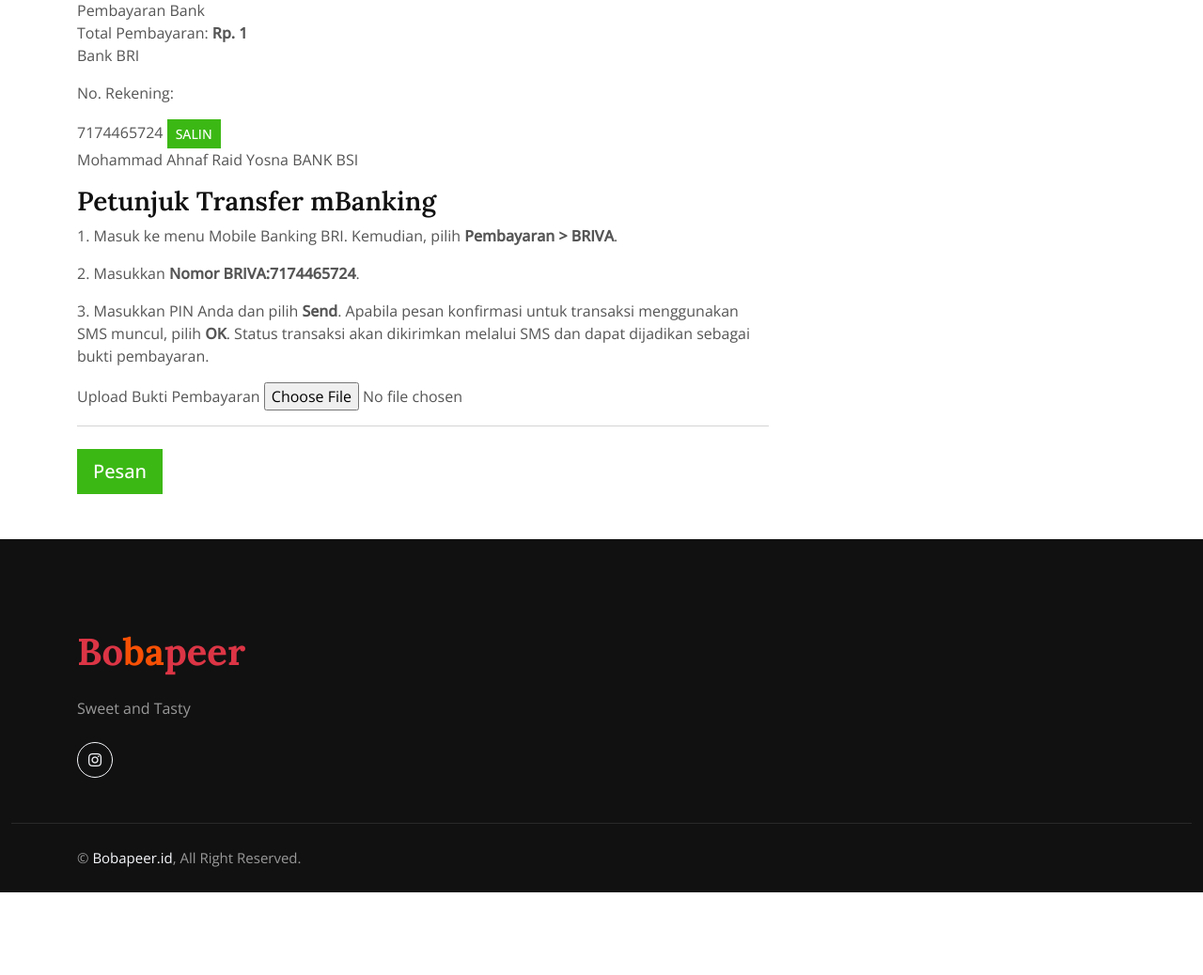
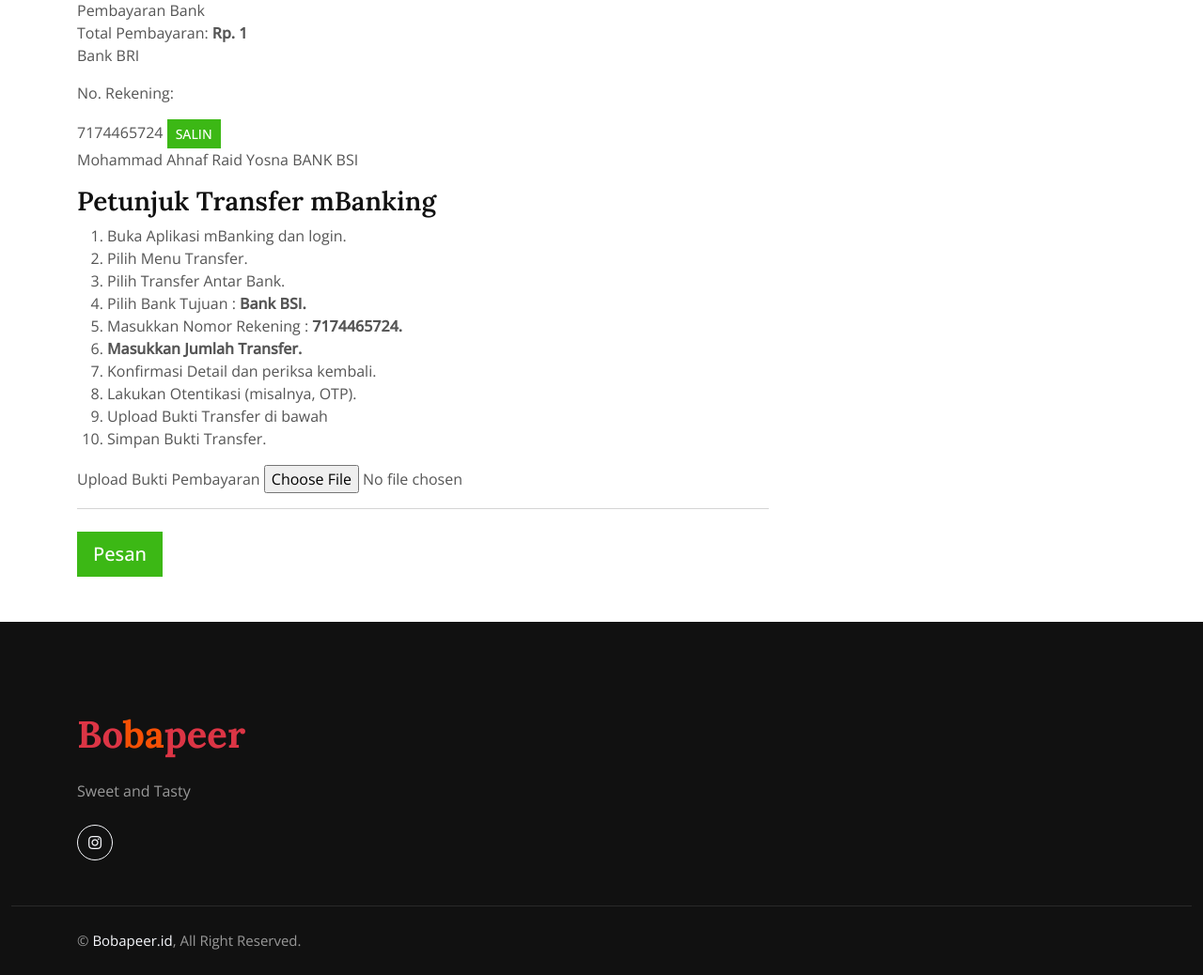
Before and after one commit to Ulil19/Bobaper, a Flask app: template templates/user/checkout.html in a window 1280 px wide. Shown: the part 802-1840 px from the top of the page at 94% size. Before the commit the page ends 1752 px from the top, so only its background shows below. Run offline with Flask 3, Linux system fonts and the light colour scheme; the template is opened without the code that fills it: most values are stand-ins (such as "Sample title", 1, 10 or a date in 2020); some libraries are stand-ins or nearby versions.

Commit message:
Ubah Pembayaran bank

```diff
--- a/templates/user/checkout.html
+++ b/templates/user/checkout.html
@@ -101,11 +101,18 @@
             </div>
             <div class="instructions">
               <h3>Petunjuk Transfer mBanking</h3>
-              <p>1. Masuk ke menu Mobile Banking BRI. Kemudian, pilih <strong>Pembayaran > BRIVA</strong>.</p>
-              <p>2. Masukkan <strong>Nomor BRIVA:7174465724</strong>.</p>
-              <p>3. Masukkan PIN Anda dan pilih <strong>Send</strong>. Apabila pesan konfirmasi untuk transaksi
-                menggunakan SMS muncul, pilih <strong>OK</strong>. Status transaksi akan dikirimkan melalui SMS dan
-                dapat dijadikan sebagai bukti pembayaran.</p>
+              <ol>
+                <li>Buka Aplikasi mBanking dan login.</li>
+                <li>Pilih Menu Transfer.</li>
+                <li>Pilih Transfer Antar Bank.</li>
+                <li>Pilih Bank Tujuan : <strong> Bank BSI. </strong></li>
+                <li>Masukkan Nomor Rekening : <strong> 7174465724. </strong></li>
+                <li><strong>Masukkan Jumlah Transfer. </strong></li>
+                <li>Konfirmasi Detail dan periksa kembali.</li>
+                <li>Lakukan Otentikasi (misalnya, OTP).</li>
+                <li>Upload Bukti Transfer di bawah</li>
+                <li>Simpan Bukti Transfer.</li>
+              </ol>
             </div>
             <div class="mb-3">
               <label for="bankProof">Upload Bukti Pembayaran</label>
```
Also changed, not shown: static/img/qris.png.
